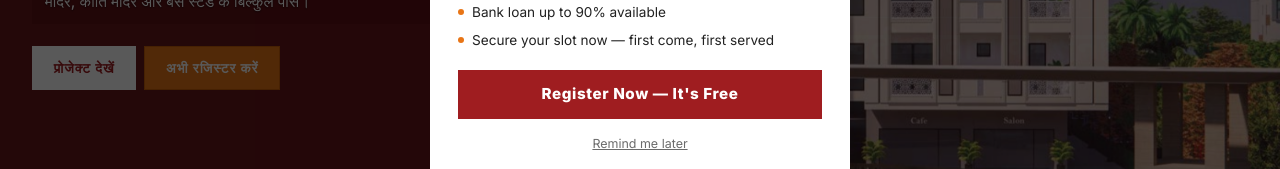
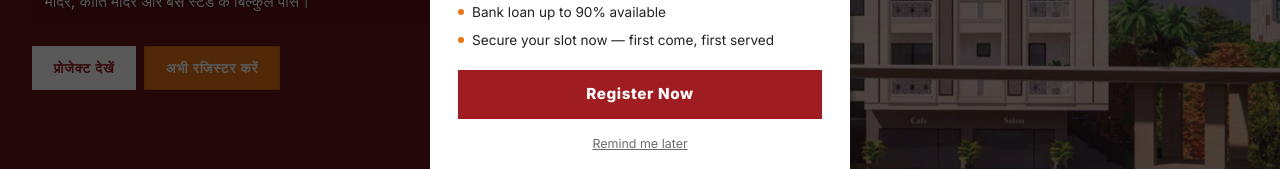
Before and after one commit to Rahul-Sanskar/brajmurliwala-barsana_scheme-website, a Next.js app: page / in a window 1280 px wide. Shown: the part 466-635 px from the top of the page. Built offline with nearby package versions, Linux system fonts and the light colour scheme.

Commit message:
fix: popup Register Now scrolls to #application section

```diff
--- a/app/_components/units-popup.tsx
+++ b/app/_components/units-popup.tsx
@@ -2,7 +2,6 @@
 
 import { useEffect, useState } from "react";
 import { X, AlertTriangle, Flame } from "lucide-react";
-import { useEnquiry } from "@/app/_components/enquiry-trigger";
 import { CONFIG } from "@/app/_data/project";
 
 const STORAGE_KEY = "bmu_popup_seen";
@@ -15,7 +14,6 @@ const SNOOZE_H    = 6;      // don't re-show for 6 hours
  */
 export function UnitsPopup() {
   const [visible, setVisible] = useState(false);
-  const { open: openEnquiry } = useEnquiry();
 
   useEffect(() => {
     // Check snooze
@@ -36,9 +34,11 @@ export function UnitsPopup() {
     try { sessionStorage.setItem(STORAGE_KEY, String(Date.now())); } catch { /* */ }
   };
 
-  const handleEnquire = () => {
+  const handleRegister = () => {
     dismiss();
-    openEnquiry();
+    // Scroll to the application/registration section
+    const el = document.getElementById("application");
+    if (el) el.scrollIntoView({ behavior: "smooth", block: "start" });
   };
 
   if (!visible || CONFIG.APPLICATION_STATUS !== "OPEN") return null;
@@ -106,8 +106,8 @@ export function UnitsPopup() {
         </ul>
 
         {/* CTAs */}
-        <button type="button" className="units-popup-cta-primary" onClick={handleEnquire}>
-          Register Now — It&apos;s Free
+        <button type="button" className="units-popup-cta-primary" onClick={handleRegister}>
+          Register Now
         </button>
         <button type="button" className="units-popup-cta-secondary" onClick={dismiss}>
           Remind me later
```
